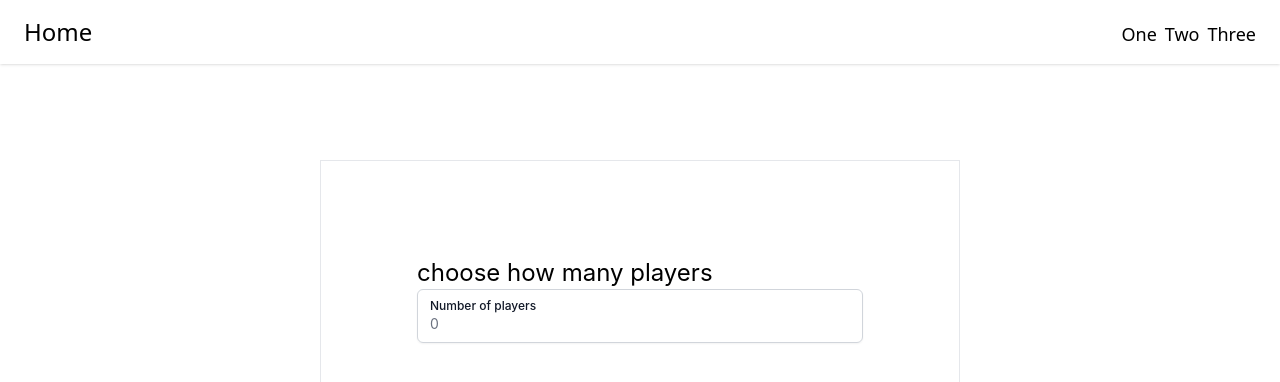
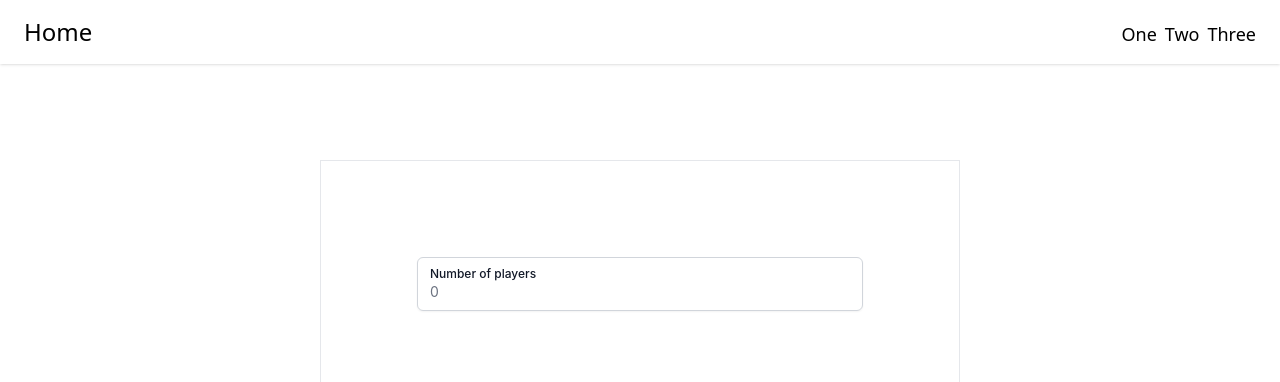
Before and after one commit to bencyna/word-guess, a React (Create React App) app: page /play in a window 1280 px wide. Shown: the top 382 px of the page. Built offline with nearby package versions, Linux system fonts and the light colour scheme.

Commit message:
style for mobilr improved

```diff
--- a/src/Pages/Play/Play.tsx
+++ b/src/Pages/Play/Play.tsx
@@ -10,10 +10,7 @@ export default function Play() {
       <Navbar />
       <div className="playersChice">
         {playersNumber <= 1 ? (
-        <div className="w-1/2 m-auto mt-24 w-1/2 m-auto border p-24">
-          <h3 className="text-2xl">
-          choose how many players
-          </h3>
+        <div className="md:w-1/2 m-auto md:mt-24 border p-24">
           <Input type="number" class = {{}} value={playersNumber} text="Number of players" name="playersNumber" id="playersNumber" placeholder="0"/>
         </div>
         ) : (
```
